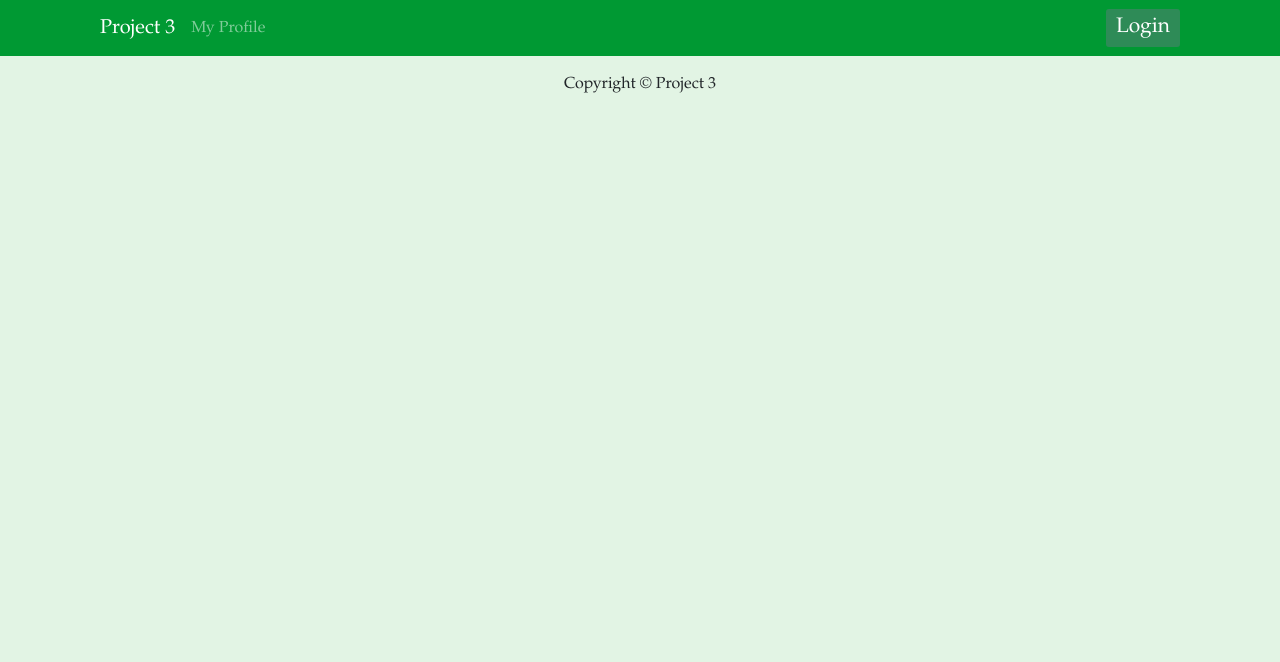
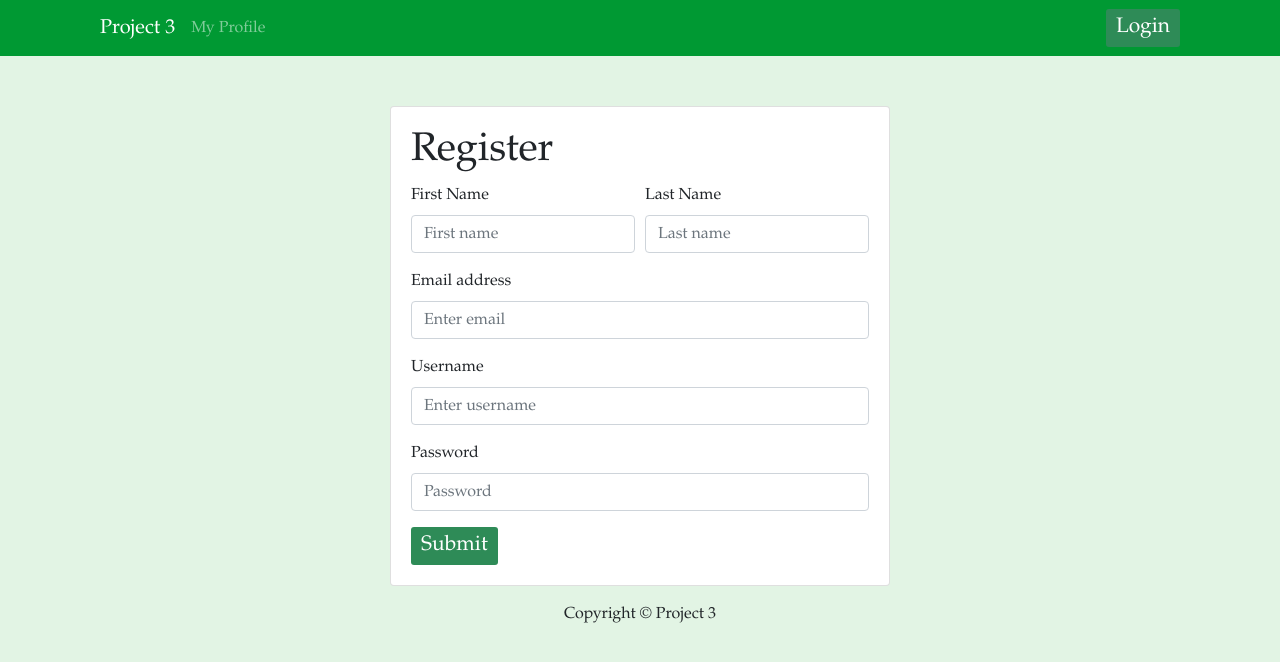
Before and after one commit to melty100/PawPals, a React (Create React App) app in the folder client/: page /register in a window 1280 px wide. Shown: the top 662 px of the page. Built offline with nearby package versions, Linux system fonts and the light colour scheme.

Commit message:
login/register

```diff
--- a/client/src/App.js
+++ b/client/src/App.js
@@ -8,9 +8,11 @@
 import Footer from './components/Footer'
 import HomePage from './pages/Homepage/HomePage'
 import QuestionPage from './pages/QuestionPage'
+import Login from './pages/Login/Login'
+import Register from './pages/Register/Register'
 // import { Login } from './components/login/login'
 // import { Register } from './components/login/register'
-import LoginPage from './components/loginpage'
+// import LoginPage from './components/loginpage'
 import MyProfile from './pages/MyProfile/index.js'
 import TopicPage from './pages/TopicPage'
 import SearchResults from './pages/SearchResults'
@@ -36,8 +38,12 @@
               <Route path="/profile/:profileId" component={MyProfile} exact/>
               <Route path="/topic/:topic" component={TopicPage} exact/>
               <Route path="/searchresults" component={SearchResults} exact/>
+              <Route path="/login" component={Login} exact/>
+              <Route path="/register" component={Register} exact/>
 
-              <Route path='/login' component={LoginPage} exact />
+
+
+              {/* <Route path='/login' component={LoginPage} exact /> */}
               {/* <Route path='/login' component={Register} exact />
               <Route path='/login' component={Login} exact /> */}
 
--- /dev/null
+++ b/client/src/pages/Login/Login.js
@@ -0,0 +1,32 @@
+import React from 'react'
+import { Form, Card, Button } from 'react-bootstrap'
+
+const Login = () => {
+
+
+    return (
+        <div style={{display: "flex", justifyContent: "center"}}>
+            <Card style={{display: "flex", justifyContent: "center", width: "500px", marginTop: "50px" }}>
+                <Card.Body>
+                    <h1>Login</h1>
+                    <Form>
+                        <Form.Group controlId="formBasicEmail">
+                            <Form.Label>Username</Form.Label>
+                            <Form.Control type="userName" placeholder="Enter username" />
+                        </Form.Group>
+
+                        <Form.Group controlId="formBasicPassword">
+                            <Form.Label>Password</Form.Label>
+                            <Form.Control type="password" placeholder="Password" />
+                        </Form.Group>
+                        <Button variant="primary" type="submit">
+                            Submit
+                    </Button>
+                    </Form>
+                </Card.Body>
+            </Card>
+        </div>
+    )
+}
+
+export default Login
--- /dev/null
+++ b/client/src/pages/Register/Register.js
@@ -0,0 +1,49 @@
+import React from 'react'
+import { Form, Card, Button, Col } from 'react-bootstrap'
+
+const Register = () => {
+    return (
+        <div style={{ display: "flex", justifyContent: "center" }}>
+            <Card style={{ display: "flex", justifyContent: "center", width: "500px", marginTop: "50px" }}>
+                <Card.Body>
+                    <h1>Register</h1>
+                    <Form>
+                        <Form.Row>
+                            <Col>
+                                <Form.Group controlId="formBasicFirstName">
+                                    <Form.Label>First Name</Form.Label>
+                                    <Form.Control placeholder="First name" />
+                                </Form.Group>
+                            </Col>
+                            <Col>
+                                <Form.Group controlId="formBasicFirstName">
+                                <Form.Label>Last Name</Form.Label>
+                                <Form.Control placeholder="Last name" />
+                                </Form.Group>
+
+                            </Col>
+                        </Form.Row>
+
+                        <Form.Group controlId="formBasicEmail">
+                            <Form.Label>Email address</Form.Label>
+                            <Form.Control type="email" placeholder="Enter email" />
+                        </Form.Group>
+                        <Form.Group controlId="formBasicUsername">
+                            <Form.Label>Username</Form.Label>
+                            <Form.Control type="userName" placeholder="Enter username" />
+                        </Form.Group>
+                        <Form.Group controlId="formBasicPassword">
+                            <Form.Label>Password</Form.Label>
+                            <Form.Control type="password" placeholder="Password" />
+                        </Form.Group>
+                        <Button variant="primary" type="submit">
+                            Submit
+                    </Button>
+                    </Form>
+                </Card.Body>
+            </Card>
+        </div>
+    )
+}
+
+export default Register
```
